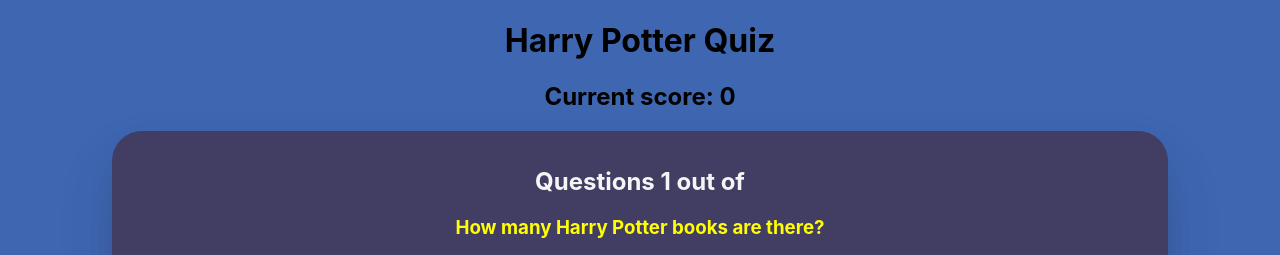
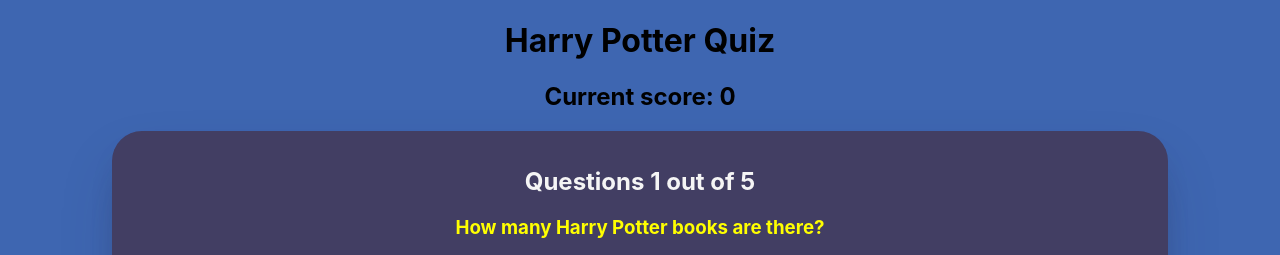
Before and after one commit to kianaa81/WebApp, a React (Create React App) app: page / in a window 1280 px wide. Shown: the top 255 px of the page. Built offline with nearby package versions, Linux system fonts and the light colour scheme.

Commit message:
Updated the file by adding an array to get the questions

```diff
--- a/src/App.js
+++ b/src/App.js
@@ -6,6 +6,55 @@
   const [showFinalResults, setFinalResults] = useState(false);
   const [score, setScore] = useState(0);
   const [currentQuestion, setCurrentQuestion] = useState(0);
+
+  const questions = [
+    {
+      text: "How many Harry Potter books are there?",
+      options: [
+        { id: 0, text: "3 Book", isCorrect: false },
+        { id: 1, text: "4 Books", isCorrect: false },
+        { id: 2, text: "8 Books", isCorrect: false },
+        { id: 3, text: "7 Books", isCorrect: true },
+      ],
+    },
+    {
+      text: "What is the name of Harry's owl?",
+      options: [
+        { id: 0, text: "Hedwig", isCorrect: true },
+        { id: 1, text: "Errol", isCorrect: false },
+        { id: 2, text: "Fawkes", isCorrect: false },
+        { id: 3, text: "Pigwidgeon", isCorrect: false },
+      ],
+    },
+    {
+      text: "Which Hogwarts house is known for its ambition and cunning?",
+      options: [
+        { id: 0, text: "Gryffindor", isCorrect: false },
+        { id: 1, text: "Ravenclaw", isCorrect: false },
+        { id: 2, text: "Slytherin", isCorrect: true },
+        { id: 3, text: "Hufflepuff", isCorrect: false },
+      ],
+    },
+    {
+      text: "Who is the Potions professor in Harry's first year at Hogwarts?",
+      options: [
+        { id: 0, text: "Minerva McGonagall", isCorrect: false },
+        { id: 1, text: "Serverus Snape", isCorrect: true },
+        { id: 2, text: "Albus Dumbledore", isCorrect: false },
+        { id: 3, text: "Rubeus Hagrid", isCorrect: false },
+      ],
+    },
+    {
+      text: "What charm is used to unlock doors?",
+      options: [
+        { id: 0, text: "Lumos", isCorrect: false },
+        { id: 1, text: "Alohomora", isCorrect: true },
+        { id: 2, text: "Incendio", isCorrect: true },
+        { id: 3, text: "Accio", isCorrect: false },
+      ],
+    },
+  ];
+
 
   return (
     <div className="App">
@@ -21,7 +70,7 @@
           </div>
         ) : (
         <div className='questions'>
-        <h2>Questions {currentQuestion + 1} out of </h2>
+        <h2>Questions {currentQuestion + 1} out of {questions.length}</h2>
 
         <h3 className='questionTxt'>How many Harry Potter books are there?</h3>
         <ul>
```
